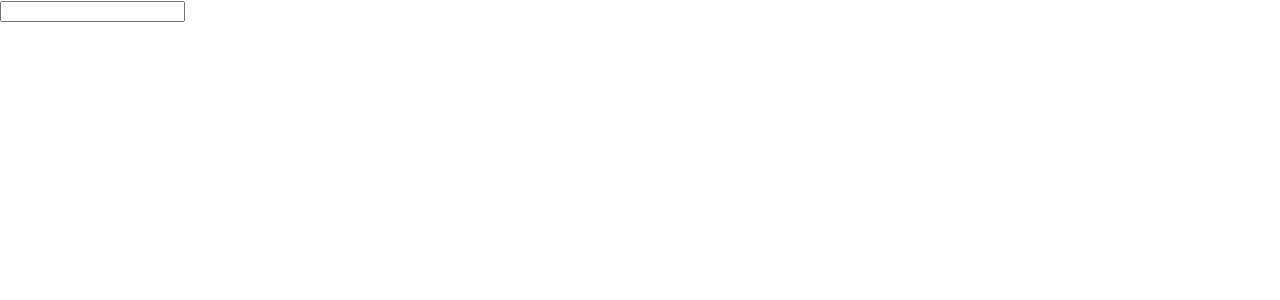
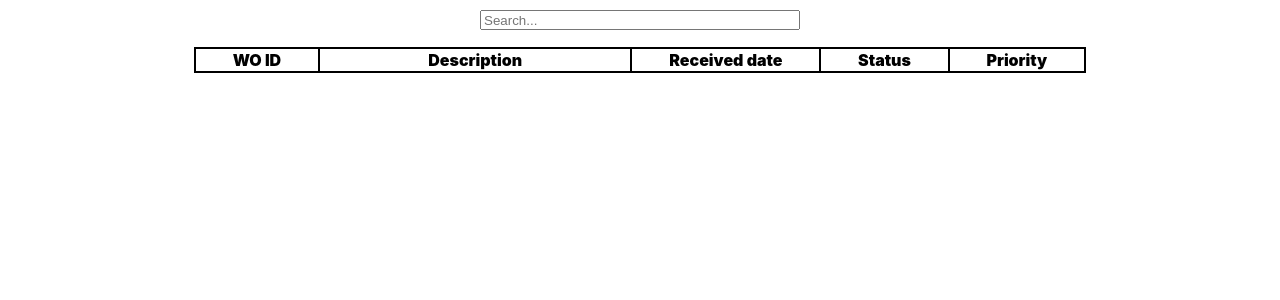
Before and after one commit to espezaliate/FS-Recruitment, a React (Create React App) app: page / in a window 1280 px wide. Shown: the top 300 px of the page. Built offline with nearby package versions, Linux system fonts and the light colour scheme.

Commit message:
added styling

```diff
--- a/src/App.css
+++ b/src/App.css
@@ -5,6 +5,57 @@
 .App-logo {
   height: 40vmin;
   pointer-events: none;
+}
+
+.container {
+  display: flex;
+  align-items: center;
+  justify-content: flex-start;
+  width: 100vw;
+  height: 100vh;
+  flex-direction: column;
+}
+
+input {
+  height: 50%;
+  width: 25%;
+}
+
+.center {
+  display: flex;
+  justify-content: center;
+  align-items: center;
+  width: 100%;
+  height: 5%;
+}
+
+table {
+  width: 70%;
+}
+
+th {
+  font-weight: 900;
+}
+
+tr,
+thead {
+  display: flex;
+  border: 1px solid black;
+  justify-content: center;
+}
+
+tr {
+  flex-grow: 1;
+}
+tr:nth-of-type(2) {
+  flex-grow: 3;
+}
+
+td {
+  border: 1px solid black;
+  width: 100%;
+  height: 100%;
+  text-align: center;
 }
 
 @media (prefers-reduced-motion: no-preference) {
--- a/src/components/Table.tsx
+++ b/src/components/Table.tsx
@@ -1,5 +1,5 @@
 import React, { useState, useEffect } from "react";
-import { Response, Data, Get } from "../Interfaces/table";
+import { Response, Data } from "../Interfaces/table";
 
 export const Table: React.FC = () => {
   const [search, setSearch] = useState("");
@@ -13,13 +13,39 @@ export const Table: React.FC = () => {
       .then((response): Promise<Response> => response.json())
       .then((parsedData) => {
         setData(parsedData.response.data);
-        console.log(data);
       });
-  });
+  }, []);
+
+  console.log(data);
+
+  const rows: [string][] = [
+    ["WO ID"],
+    ["Description"],
+    ["Received date"],
+    ["Status"],
+    ["Priority"],
+  ];
+
   return (
-    <div>
-      <div>
-        <input type="search" onInput={handleSearch}></input>
+    <div className="container">
+      <div className="center">
+        <input
+          type="search"
+          onInput={handleSearch}
+          placeholder="Search..."
+        ></input>
+      </div>
+      <div className="center">
+        <table>
+          <thead>
+            {rows.map((e) => (
+              <tr>
+                <th>{e}</th>
+              </tr>
+            ))}
+          </thead>
+          <tbody></tbody>
+        </table>
       </div>
     </div>
   );
```
